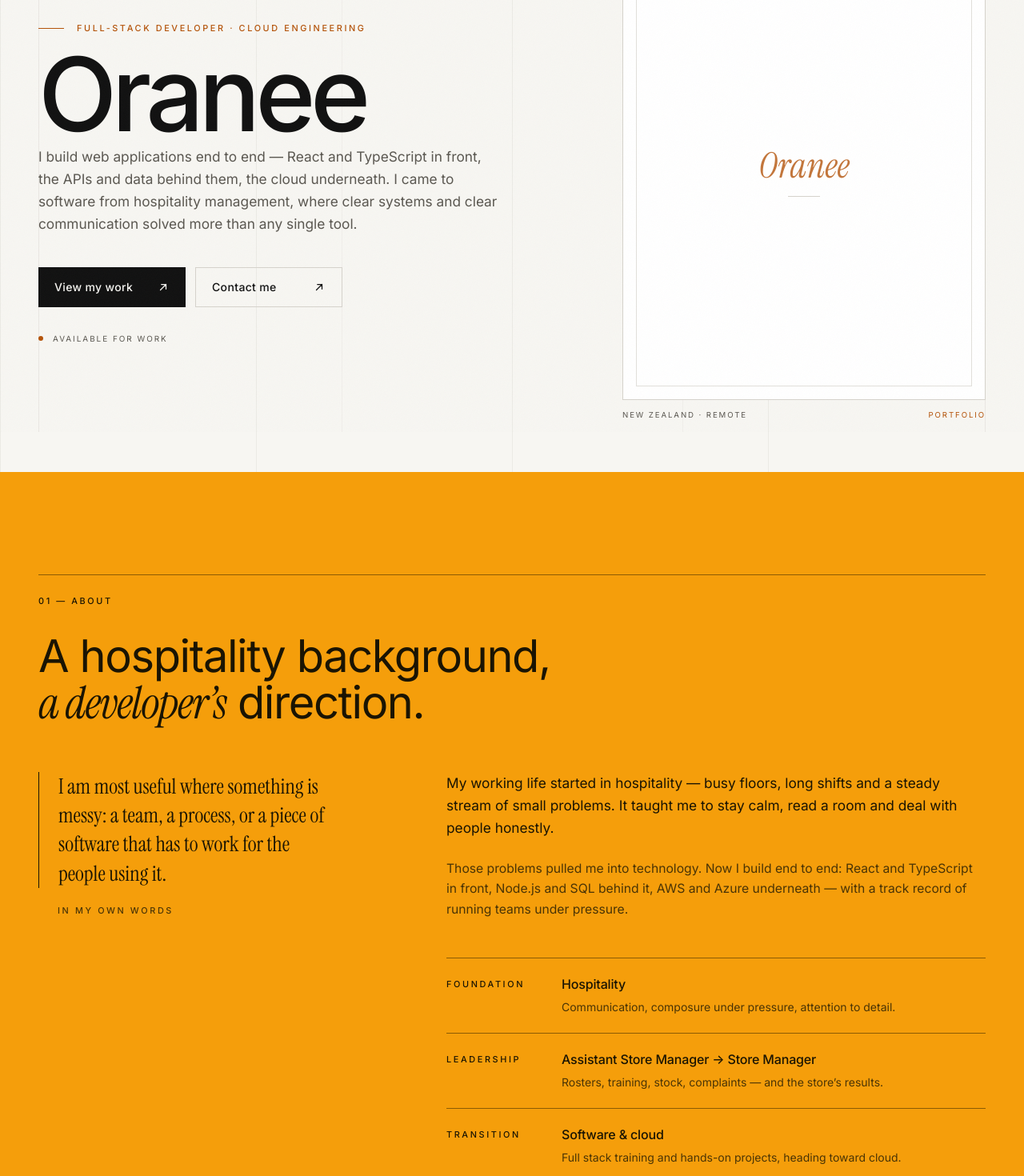
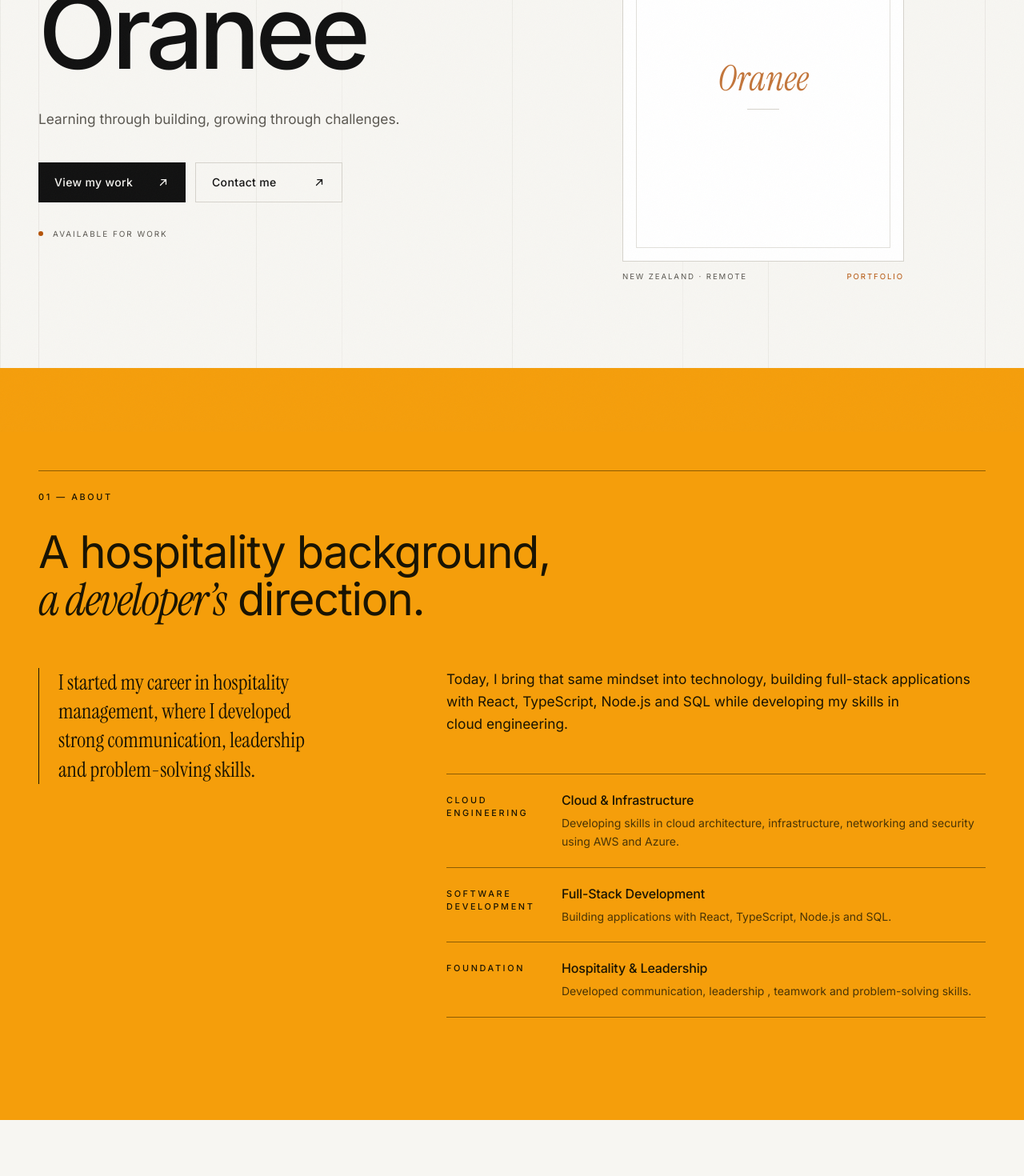
Before and after one commit to Oranee-code/Oranee-s-portfoilo, a React (Vite) app: page / in a window 1280 px wide. Shown: the part 260-1730 px from the top of the page at 80% size. Built offline with nearby package versions, Linux system fonts and the light colour scheme.

Commit message:
added about section

```diff
--- a/index.html
+++ b/index.html
@@ -4,7 +4,7 @@
     <meta charset="UTF-8" />
     <meta name="viewport" content="width=device-width, initial-scale=1.0" />
     <link rel="icon" type="image/svg+xml" href="/favicon.svg" />
-    <title>Oranee Kasem - Software Developer</title>
+    <title>Oranee Kasem /> Software Developer</title>
     <meta
       name="description"
       content="Oranee is a full stack developer with cloud engineering knowledge based in Wellington, New Zealand. React, TypeScript, Node.js and AWS — with a background in hospitality leadership."
--- a/src/components/sections/About.tsx
+++ b/src/components/sections/About.tsx
@@ -31,7 +31,7 @@ export default function About() {
                     {about.quote}
                   </p>
                 </blockquote>
-                <figcaption className="eyebrow mt-5 pl-6 text-muted">In my own words</figcaption>
+                {/* <figcaption className="eyebrow mt-5 pl-6 text-muted">In my own words</figcaption> */}
               </figure>
             </Reveal>
           </div>
--- a/src/components/sections/Hero.tsx
+++ b/src/components/sections/Hero.tsx
@@ -7,11 +7,11 @@ export default function Hero() {
     <section
       id="home"
       aria-labelledby="hero-heading"
-      className="relative flex min-h-[100svh] flex-col justify-between overflow-hidden pt-24 md:pt-32"
+      className="relative flex min-h-[90svh] flex-col justify-between overflow-hidden pt-12 md:pt-10"
     >
       <div aria-hidden="true" className="rule-grid pointer-events-none absolute inset-0 opacity-60" />
 
-      <div className="shell relative z-10 grid flex-1 items-center gap-12 py-12 lg:grid-cols-12 lg:gap-10 lg:py-16">
+      <div className="shell relative z-10 grid flex-1 items-center gap-12 py-12 lg:grid-cols-12 lg:gap-10 lg:py-8">
         <div className="lg:col-span-7">
           <p className="eyebrow flex items-center gap-4 text-accent">
             <span aria-hidden="true" className="inline-block h-px w-8 bg-accent" />
@@ -20,15 +20,15 @@ export default function Hero() {
 
           <h1
             id="hero-heading"
-            className="mt-5 text-[clamp(3.5rem,10vw,8.5rem)] font-medium leading-[0.86] tracking-[-0.05em]"
+            className="mt-7 text-[clamp(3.5rem,10vw,8.5rem)] font-medium leading-[0.86] tracking-[-0.05em]"
           >
             {profile.name}
-            <span className="mt-2 block font-display text-[clamp(1.6rem,4vw,3.1rem)] font-normal italic leading-[1.08] tracking-[-0.01em] text-muted">
+            <span className="mt-5 block font-display text-[clamp(1.6rem,4vw,3.1rem)] font-normal italic leading-[1.08] tracking-[-0.01em] text-muted">
 
             </span>
           </h1>
 
-          <p className="mt-2 max-w-xl text-[1.02rem] leading-relaxed text-muted md:text-[1.08rem]">
+          <p className="mt-10 max-w-xl text-[1.02rem] leading-relaxed text-muted md:text-[1.08rem]">
             {profile.intro}
           </p>
 
@@ -45,7 +45,7 @@ export default function Hero() {
           </p>
         </div>
 
-        <div className="lg:col-span-5 lg:pl-4">
+        <div className="lg:col-span-4 lg:pl-4">
           <PortraitCard />
         </div>
 
--- a/src/data/about.ts
+++ b/src/data/about.ts
@@ -1,29 +1,27 @@
-/**
- * The About section: a pull quote, a short story and the path that led here.
- * Kept deliberately brief — this is a portfolio, not a memoir.
- */
+
 export const about = {
   quote:
-    'I am most useful where something is messy: a team, a process, or a piece of software that has to work for the people using it.',
-  paragraphs: [
-    'My working life started in hospitality — busy floors, long shifts and a steady stream of small problems. It taught me to stay calm, read a room and deal with people honestly.',
-    'Those problems pulled me into technology. Now I build end to end: React and TypeScript in front, Node.js and SQL behind it, AWS and Azure underneath — with a track record of running teams under pressure.',
+    'I started my career in hospitality management, where I developed strong communication, leadership and problem-solving skills.',
+ paragraphs: [
+
+'Today, I bring that same mindset into technology, building full-stack applications with React, TypeScript, Node.js and SQL while developing my skills in cloud engineering.'
+
   ],
   path: [
     {
-      stage: 'Foundation',
-      title: 'Hospitality',
-      description: 'Communication, composure under pressure, attention to detail.',
+      stage: 'Cloud Engineering',
+      title: 'Cloud & Infrastructure',
+      description: 'Developing skills in cloud architecture, infrastructure, networking and security using AWS and Azure.',
     },
     {
-      stage: 'Leadership',
-      title: 'Assistant Store Manager → Store Manager',
-      description: 'Rosters, training, stock, complaints — and the store’s results.',
+      stage: 'Software Development',
+      title: 'Full-Stack Development',
+      description: 'Building applications with React, TypeScript, Node.js and SQL.',
     },
     {
-      stage: 'Transition',
-      title: 'Software & cloud',
-      description: 'Full stack training and hands-on projects, heading toward cloud.',
+      stage: 'Foundation',
+      title: 'Hospitality & Leadership',
+      description: 'Developed communication, leadership , teamwork and problem-solving skills.',
     },
   ],
 }
--- a/src/data/profile.ts
+++ b/src/data/profile.ts
@@ -4,7 +4,7 @@ export const profile = {
   role: 'Full-Stack Software Developer',
   eyebrow: 'Full-Stack Developer · Cloud Engineering',
   intro:
-    'I build web applications end to end — React and TypeScript in front, the APIs and data behind them, the cloud underneath. I came to software from hospitality management, where clear systems and clear communication solved more than any single tool.',
+    'Learning through building, growing through challenges.',
   location: 'New Zealand · Remote',
   availability: 'Available for work',
 
```
